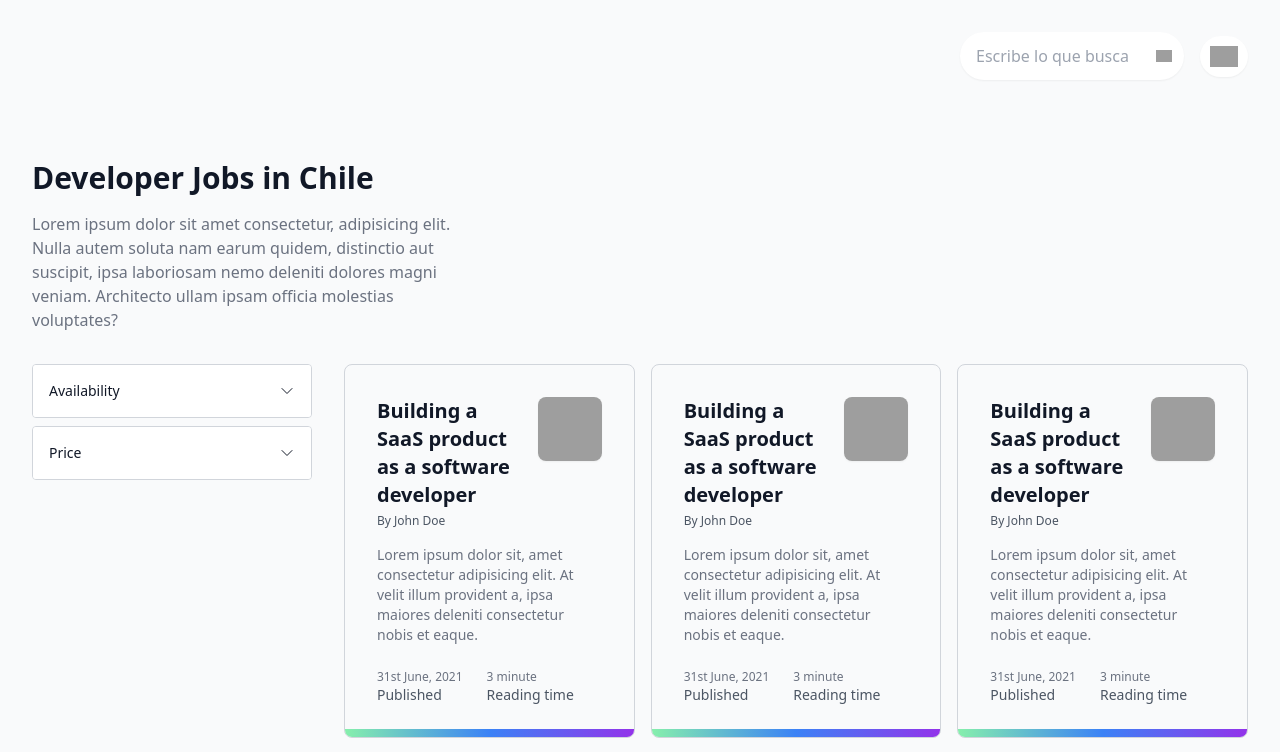
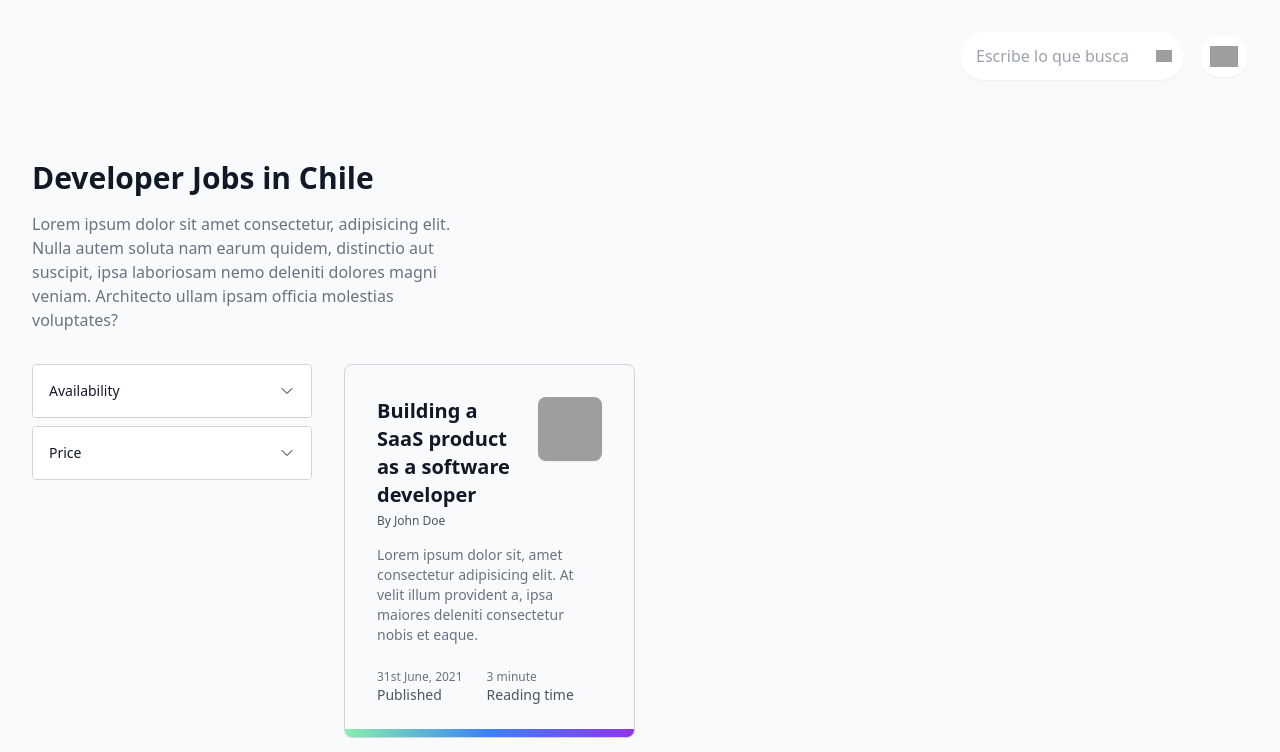
Before and after one commit to DiegoRojasGonzalez/DevJobs-Chile, a React (Vite) app: page / in a window 1280 px wide. Shown: the top 752 px of the page. Built offline with nearby package versions, Linux system fonts and the light colour scheme; grey boxes are pictures that could not be loaded.

Commit message:
refact: change jobscards component repeat

```diff
--- a/src/app.jsx
+++ b/src/app.jsx
@@ -69,11 +69,7 @@ function App() {
           </div>
 
           <div className="lg:col-span-3">
-            <ul className="grid gap-4 sm:grid-cols-2 lg:grid-cols-3">
-              {Array.from({ length: 19 }, (_, index) => (
-                <JobsCards key={index} />
-              ))}
-            </ul>
+            <JobsCards/>
           </div>
         </div>
       </div>
--- a/src/jobsCards.jsx
+++ b/src/jobsCards.jsx
@@ -3,7 +3,7 @@ import React from 'react';
 function jobsCards() {
 
   return (
-
+    <ul className="grid gap-4 sm:grid-cols-2 lg:grid-cols-3">
       <a
         href="#"
         class="relative block overflow-hidden rounded-lg border border-gray-300 p-4 sm:p-6 lg:p-8"
@@ -49,6 +49,7 @@ function jobsCards() {
           </div>
         </dl>
       </a>
+    </ul>
   );
 }
 
```
